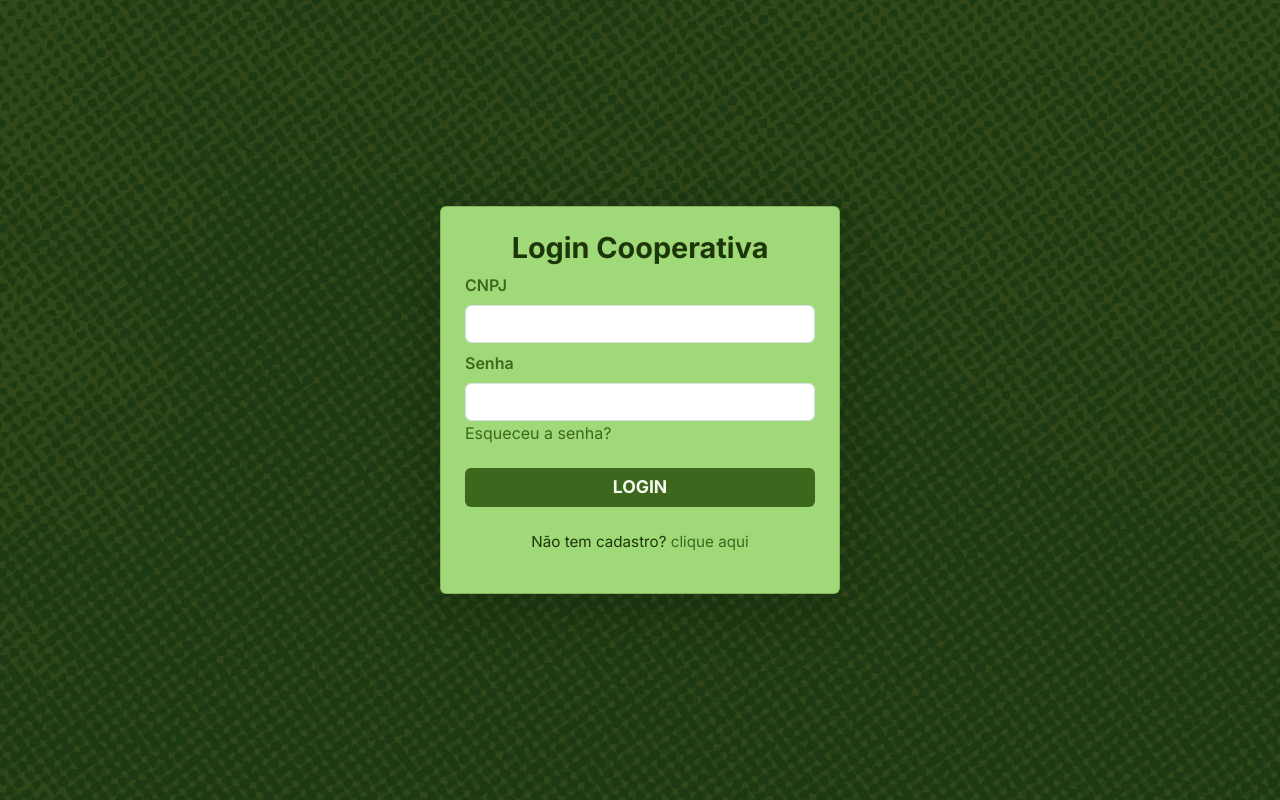
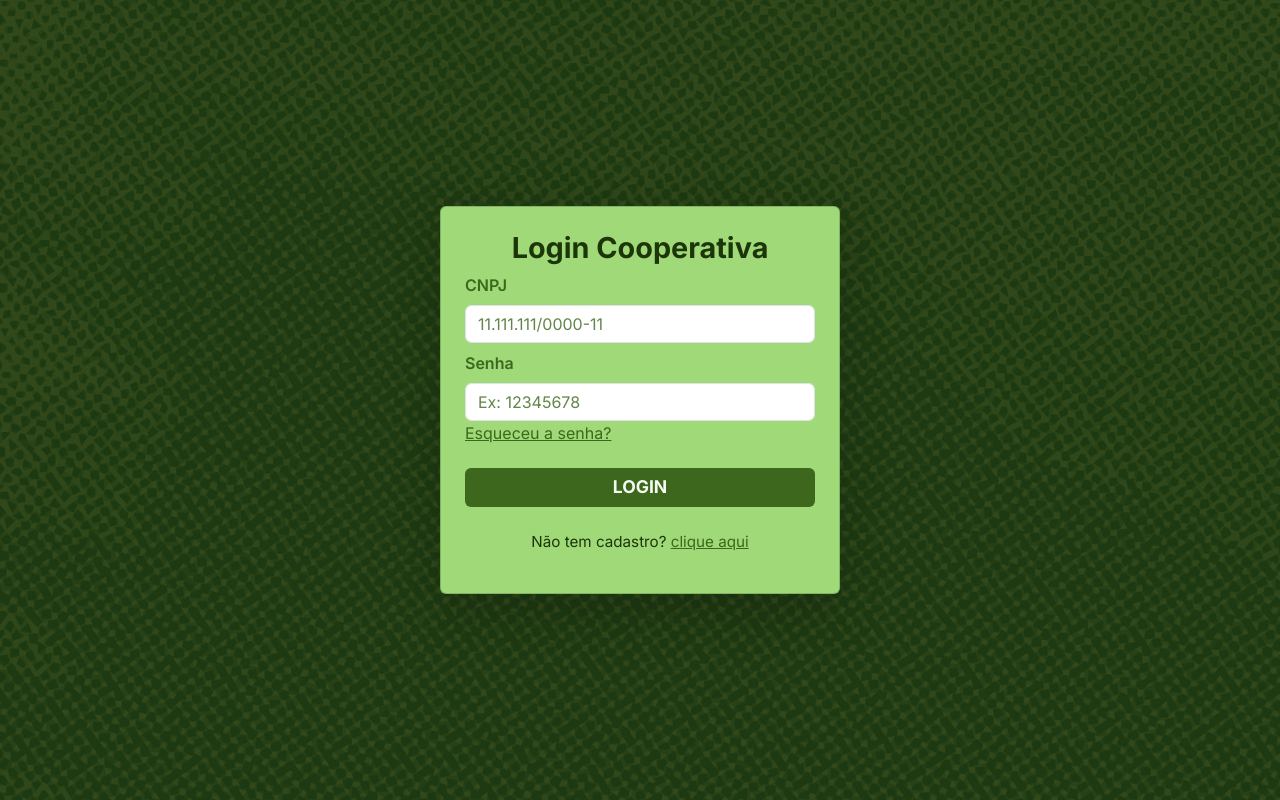
Before and after one commit to gustav0-rdg/tcc_cooperativas, a Flask app: page /login in a window 1280 px wide. Run offline with Flask 3, Linux system fonts and the light colour scheme.

Commit message:
FIX: Correções na identidade visual da página de login cooperados e cooperativa

```diff
--- a/static/css/login/login.css
+++ b/static/css/login/login.css
@@ -23,9 +23,14 @@ body {
 }
 
 #form input:focus {
-    border: 2px solid;
-    border-color: var(--verde-escuro-medio) !important;
-    box-shadow: 0 0 0 0.25rem rgba(var(--verde-escuro-medio), 0.25);
+    border: 2px solid var(--verde-principal) !important;
+    outline: none !important;
+    box-shadow: 0 0 5px rgba(224, 243, 209, 0.5) !important;
+}
+
+input::placeholder{
+    color: var(--verde-escuro-medio) !important;
+    opacity: 0.8 !important;
 }
 
 .btn-login {
@@ -55,7 +60,6 @@ body {
 }
 
 #form a {
-    text-decoration: none;
     transition: color 0.3s;
 }
 
--- a/templates/login-cooperado.html
+++ b/templates/login-cooperado.html
@@ -32,12 +32,12 @@
 
           <div class="mb-2">
             <label for="cnpj" class="form-label">CPF</label>
-            <input type="text" id="cpf" name="cpf" class="form-control" plrequired>
+            <input type="text" id="cpf" name="cpf" placeholder="111.111.111-11" class="form-control" plrequired>
           </div>
 
           <div class="mb-2">
             <label for="senha" class="form-label">Senha</label>
-            <input type="password" id="senha" name="senha" class="form-control" required>
+            <input type="password" id="senha" name="senha" placeholder="Ex: 12345678" class="form-control" required>
              <p>Esqueceu a senha?<a href="/recuperar-senha" class="link_a"> Clique aqui!</a></p>
           </div>
 
--- a/templates/login-cooperativa.html
+++ b/templates/login-cooperativa.html
@@ -29,12 +29,12 @@
 
           <div class="mb-2">
             <label for="cnpj" class="form-label">CNPJ</label>
-            <input type="text" id="cnpj" name="cnpj" class="form-control form-input" required>
+            <input type="text" id="cnpj" name="cnpj" placeholder="11.111.111/0000-11" class="form-control form-input" required>
           </div>
 
           <div class="mb-2">
             <label for="senha" class="form-label">Senha</label>
-            <input type="password" id="senha" name="senha" class="form-control" required>
+            <input type="password" id="senha" name="senha" placeholder="Ex: 12345678" class="form-control" required>
             <a href="/recuperar-senha" class="link_a">Esqueceu a senha?</a>
           </div>
 
```
